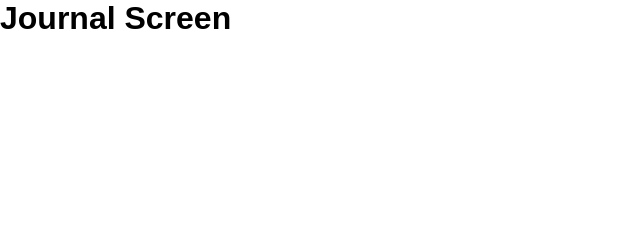
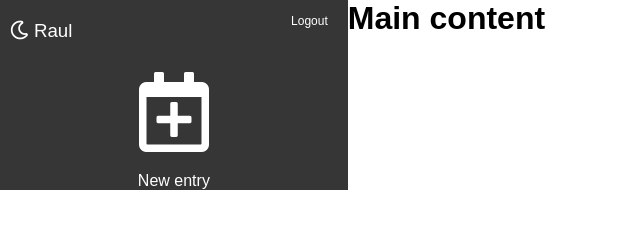
Before and after one commit to raulrobi2018/journal-app, a React app: page / in a window 1280 px wide. Shown: the whole page, without its empty margins (0-640 px from the left). Built offline with nearby package versions, Linux system fonts and the light colour scheme.

Commit message:
Class 220 - Styling Sidebar

```diff
--- a/public/index.html
+++ b/public/index.html
@@ -1,14 +1,12 @@
 <!DOCTYPE html>
 <html lang="en">
-  <head>
+
+<head>
     <meta charset="utf-8" />
     <link rel="icon" href="%PUBLIC_URL%/favicon.ico" />
     <meta name="viewport" content="width=device-width, initial-scale=1" />
     <meta name="theme-color" content="#000000" />
-    <meta
-      name="description"
-      content="Web site created using create-react-app"
-    />
+    <meta name="description" content="Web site created using create-react-app" />
     <link rel="apple-touch-icon" href="%PUBLIC_URL%/logo192.png" />
     <!--
       manifest.json provides metadata used when your web app is installed on a
@@ -24,9 +22,12 @@
       work correctly both with client-side routing and a non-root public URL.
       Learn how to configure a non-root public URL by running `npm run build`.
     -->
-    <title>React App</title>
-  </head>
-  <body>
+    <link rel="stylesheet" href="https://cdnjs.cloudflare.com/ajax/libs/font-awesome/5.15.2/css/all.min.css">
+
+    <title>Journal App</title>
+</head>
+
+<body>
     <noscript>You need to enable JavaScript to run this app.</noscript>
     <div id="root"></div>
     <!--
@@ -39,5 +40,6 @@
       To begin the development, run `npm start` or `yarn start`.
       To create a production bundle, use `npm run build` or `yarn build`.
     -->
-  </body>
+</body>
+
 </html>
--- a/src/components/journal/JournalScreen.js
+++ b/src/components/journal/JournalScreen.js
@@ -1,9 +1,14 @@
 import React from "react";
+import {Sidebar} from "./Sidebar";
 
 export const JournalScreen = () => {
     return (
-        <div>
-            <h1>Journal Screen</h1>
+        <div className="journal__main-content">
+            <Sidebar />
+
+            <main>
+                <h1>Main content</h1>
+            </main>
         </div>
     );
 };
--- /dev/null
+++ b/src/components/journal/Sidebar.js
@@ -0,0 +1,20 @@
+import React from "react";
+
+export const Sidebar = () => {
+    return (
+        <aside className="journal__sidebar">
+            <div className="journal__sidebar-navbar">
+                <h3 className="mt-5">
+                    <i className="far fa-moon"></i>
+                    <span> Raul</span>
+                </h3>
+
+                <button className="btn">Logout</button>
+            </div>
+            <div className="journal__new-entry">
+                <i className="far fa-calendar-plus fa-5x"></i>
+                <p className="mt-5">New entry</p>
+            </div>
+        </aside>
+    );
+};
--- /dev/null
+++ b/src/styles/components/_journal.scss
@@ -0,0 +1,39 @@
+.journal__main-content{
+    display: flex;
+}
+
+.journal__sidebar {
+    background-color: $dark-gray;
+    color: white;
+    display: flex;
+    flex-direction: column;
+    height: 100%;
+    padding-left: 10px;
+    padding-right: 10px;
+    width: 450px;
+}
+
+.journal__sidebar-navbar {
+    display: flex;
+    justify-content: space-between;
+}
+
+.journal__sidebar-navbar h3 {
+    font-weight: lighter;
+}
+
+.journal__new-entry {
+    align-items: center;
+    cursor: pointer;
+    display: flex;
+    justify-content: center;
+    margin-top: 30px;
+    width: 100%;
+    flex-direction: column;
+
+transition: color .3s ease;
+
+    &:hover {
+        color: darken($color: white, $amount: 20);
+    }
+}
--- a/src/styles/styles.scss
+++ b/src/styles/styles.scss
@@ -4,5 +4,6 @@
 @import './components/auth';
 @import './components/buttons';
 @import './components/links';
+@import './components/journal';
 
 //components
```
